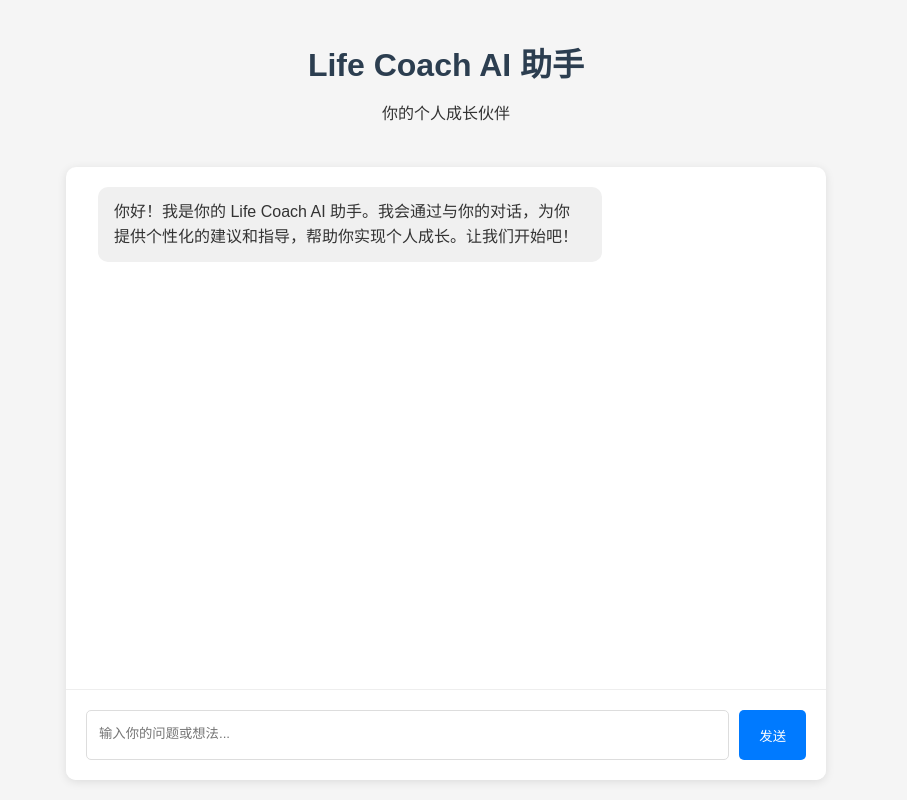
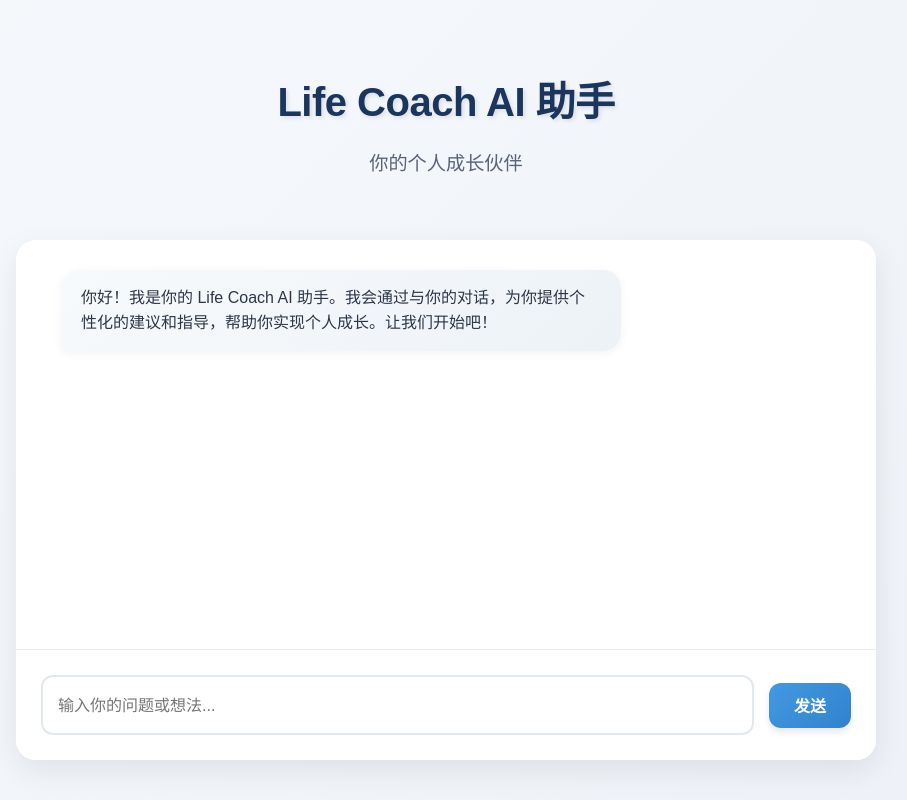
Before and after one commit to woaigjh/life-consoler.1, a website: page index.html in a window 1280 px wide. Shown: the whole page, without its empty margins (194-1101 px from the left). Drawn offline with Linux system fonts and the light colour scheme.

```diff
--- a/index.html
+++ b/index.html
@@ -17,15 +17,16 @@
         body {
             font-family: 'PingFang SC', 'Microsoft YaHei', sans-serif;
             line-height: 1.6;
-            background-color: #f5f5f5;
-            color: #333;
+            background: linear-gradient(135deg, #f6f9fc 0%, #edf1f7 100%);
+            color: #2c3e50;
+            min-height: 100vh;
         }
 
         /* 页面布局 */
         .container {
-            max-width: 800px;
+            max-width: 900px;
             margin: 0 auto;
-            padding: 20px;
+            padding: 40px 20px;
             min-height: 100vh;
             display: flex;
             flex-direction: column;
@@ -34,39 +35,58 @@
         /* 页面头部 */
         header {
             text-align: center;
-            padding: 20px 0;
-            margin-bottom: 20px;
+            padding: 30px 0;
+            margin-bottom: 30px;
+            animation: fadeInDown 0.8s ease-out;
         }
 
         header h1 {
-            color: #2c3e50;
-            font-size: 2em;
-            margin-bottom: 10px;
+            color: #1a365d;
+            font-size: 2.5em;
+            margin-bottom: 15px;
+            letter-spacing: -0.5px;
+            font-weight: 700;
+            text-shadow: 2px 2px 4px rgba(0, 0, 0, 0.1);
+        }
+
+        header p {
+            color: #4a5568;
+            font-size: 1.2em;
+            opacity: 0.9;
         }
 
         /* 聊天区域 */
         .chat-container {
             flex: 1;
-            background: #fff;
-            border-radius: 10px;
-            box-shadow: 0 2px 10px rgba(0, 0, 0, 0.1);
+            background: rgba(255, 255, 255, 0.95);
+            border-radius: 20px;
+            box-shadow: 0 10px 30px rgba(0, 0, 0, 0.08);
             display: flex;
             flex-direction: column;
             overflow: hidden;
+            backdrop-filter: blur(10px);
+            transition: transform 0.3s ease, box-shadow 0.3s ease;
+        }
+
+        .chat-container:hover {
+            transform: translateY(-5px);
+            box-shadow: 0 15px 35px rgba(0, 0, 0, 0.12);
         }
 
         /* 消息列表 */
         .messages {
             flex: 1;
-            padding: 20px;
+            padding: 30px;
             overflow-y: auto;
+            scroll-behavior: smooth;
         }
 
         /* 消息气泡 */
         .message {
-            margin-bottom: 20px;
+            margin-bottom: 25px;
             display: flex;
             align-items: flex-start;
+            animation: fadeInUp 0.5s ease-out;
         }
 
         .message.user {
@@ -75,58 +95,105 @@
 
         .message-content {
             max-width: 70%;
-            padding: 12px 16px;
-            border-radius: 10px;
-            margin: 0 12px;
+            padding: 15px 20px;
+            border-radius: 18px;
+            margin: 0 15px;
+            box-shadow: 0 2px 10px rgba(0, 0, 0, 0.05);
+            transition: transform 0.2s ease;
+        }
+
+        .message-content:hover {
+            transform: scale(1.02);
         }
 
         .user .message-content {
-            background: #007AFF;
+            background: linear-gradient(135deg, #4299e1 0%, #3182ce 100%);
             color: #fff;
+            border-bottom-right-radius: 5px;
         }
 
         .assistant .message-content {
-            background: #f0f0f0;
-            color: #333;
+            background: linear-gradient(135deg, #f7fafc 0%, #edf2f7 100%);
+            color: #2d3748;
+            border-bottom-left-radius: 5px;
         }
 
         /* 输入区域 */
         .input-container {
-            padding: 20px;
-            background: #fff;
-            border-top: 1px solid #eee;
+            padding: 25px;
+            background: rgba(255, 255, 255, 0.9);
+            border-top: 1px solid rgba(226, 232, 240, 0.8);
             display: flex;
-            gap: 10px;
+            gap: 15px;
+            align-items: center;
         }
 
         .input-container textarea {
             flex: 1;
-            padding: 12px;
-            border: 1px solid #ddd;
-            border-radius: 5px;
+            padding: 15px;
+            border: 2px solid #e2e8f0;
+            border-radius: 12px;
             resize: none;
-            height: 50px;
+            height: 60px;
             font-family: inherit;
+            font-size: 1em;
+            transition: all 0.3s ease;
+            background: rgba(255, 255, 255, 0.95);
+        }
+
+        .input-container textarea:focus {
+            outline: none;
+            border-color: #4299e1;
+            box-shadow: 0 0 0 3px rgba(66, 153, 225, 0.2);
         }
 
         .input-container button {
-            padding: 0 20px;
-            background: #007AFF;
+            padding: 0 25px;
+            height: 45px;
+            background: linear-gradient(135deg, #4299e1 0%, #3182ce 100%);
             color: #fff;
             border: none;
-            border-radius: 5px;
+            border-radius: 12px;
             cursor: pointer;
-            transition: background 0.3s;
+            font-size: 1em;
+            font-weight: 600;
+            transition: all 0.3s ease;
+            box-shadow: 0 4px 6px rgba(50, 50, 93, 0.11);
         }
 
         .input-container button:hover {
-            background: #0056b3;
+            transform: translateY(-2px);
+            box-shadow: 0 7px 14px rgba(50, 50, 93, 0.1), 0 3px 6px rgba(0, 0, 0, 0.08);
+            background: linear-gradient(135deg, #3182ce 0%, #2c5282 100%);
+        }
+
+        /* 动画效果 */
+        @keyframes fadeInUp {
+            from {
+                opacity: 0;
+                transform: translateY(20px);
+            }
+            to {
+                opacity: 1;
+                transform: translateY(0);
+            }
+        }
+
+        @keyframes fadeInDown {
+            from {
+                opacity: 0;
+                transform: translateY(-20px);
+            }
+            to {
+                opacity: 1;
+                transform: translateY(0);
+            }
         }
 
         /* 响应式设计 */
         @media (max-width: 600px) {
             .container {
-                padding: 10px;
+                padding: 20px 10px;
             }
 
             .message-content {
@@ -134,7 +201,15 @@
             }
 
             header h1 {
-                font-size: 1.5em;
+                font-size: 2em;
+            }
+
+            .input-container {
+                padding: 15px;
+            }
+
+            .input-container textarea {
+                height: 50px;
             }
         }
     </style>
--- a/server.js
+++ b/server.js
@@ -31,7 +31,7 @@
             messages: [
                 {
                     role: 'system',
-                    content: '你是一位专业的 Life Coach，擅长通过对话为用户提供个人成长建议。你的回答应该富有洞察力、建设性和鼓励性，帮助用户发现自己的潜力并制定可行的成长计划。'
+                    content: '你是一位专业的 Life Coach，擅长通过对话为用户提供个人成长建议。你的回答应该分为两个部分：\n1. 首先，以富有同理心和灵性的语言安慰用户，展现对其情感的理解和支持。要用温暖、富有诗意的语言，让用户感受到被理解和关怀。\n2. 然后，用"让我们一起分析一下："作为开头，开始第二段回复，提供专业、深入的分析和建议，帮助用户发现问题的根源和可行的解决方案。\n记住在两段之间要有明显的分隔，确保用户能清晰地感受到安慰和分析的区分。'
                 },
                 {
                     role: 'user',
```
